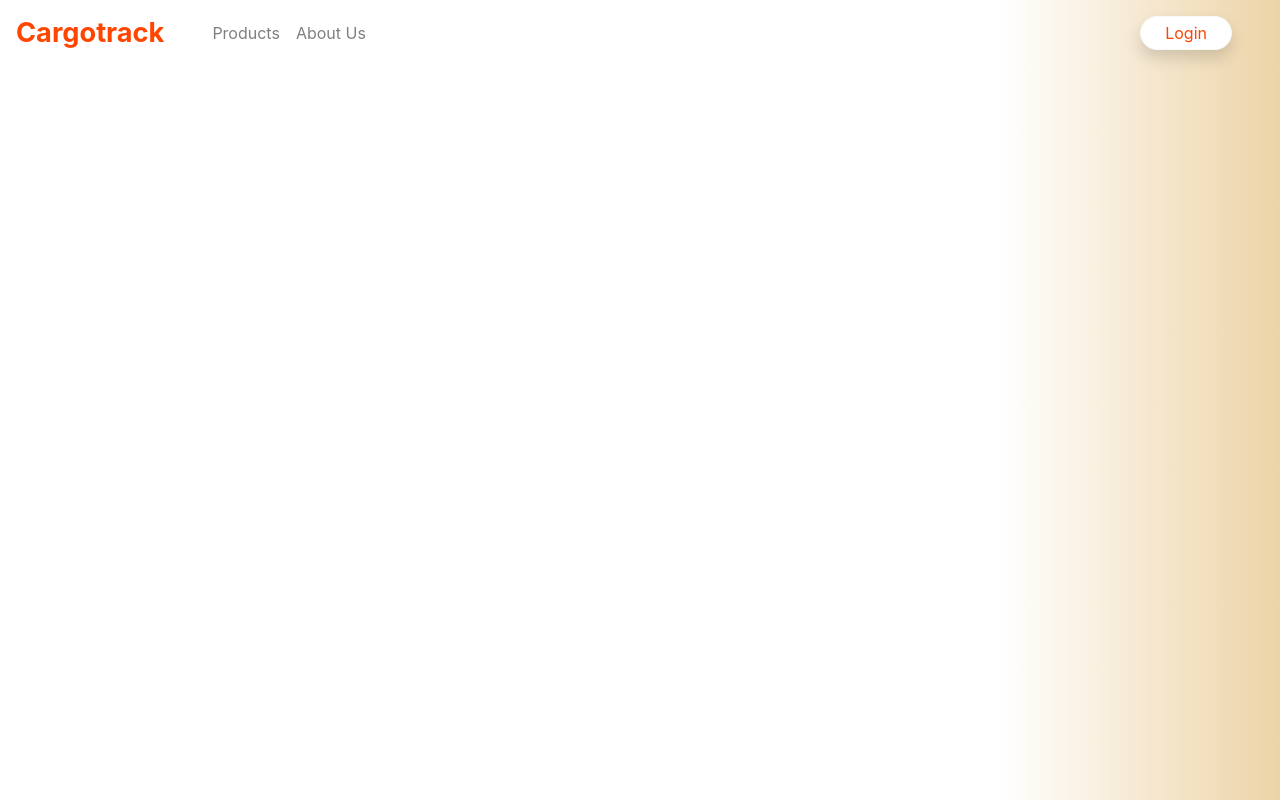
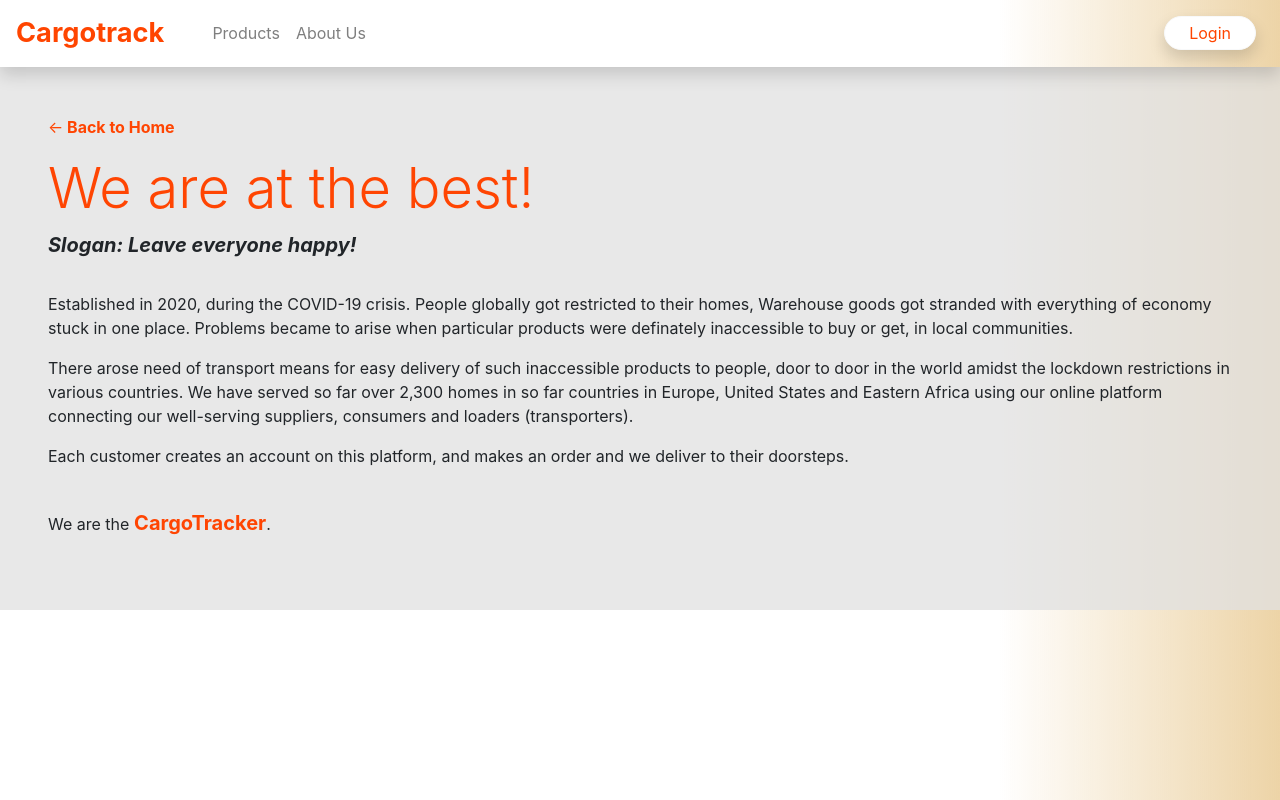
Before and after one commit to KenjxJJ/green-connection-app, a React (Create React App) app: page /about-us in a window 1280 px wide. Built offline with nearby package versions, Linux system fonts and the light colour scheme; no server answers.

Commit message:
Add an about us page

```diff
--- a/src/App.jsx
+++ b/src/App.jsx
@@ -2,6 +2,7 @@ import React from "react";
 import Nagivation from "./components/Navigation";
 import { BrowserRouter as Router, Switch, Route } from "react-router-dom";
 import HomePage from "./pages/HomePage";
+import AboutUsPage from "./pages/AboutUsPage";
 import TraceProductPage from "./pages/TraceProductPage";
 import ProductDetailsPage from "./pages/ProductDetailsPage";
 import ProductsPage from "./pages/ProductsPage";
@@ -19,6 +20,7 @@ const App = () => {
           <Switch>
             <Route exact path="/" component={HomePage} />
             <Route path="/trace" component={TraceProductPage} />
+            <Route path="/about-us" component={AboutUsPage} />
             <Route path="/create-package" component={CreateNewPackage} />
             <Route path="/add-product" component={AddNewProductPage} />
             <Route path="/products" component={ProductsPage} />
--- a/src/components/Navigation.jsx
+++ b/src/components/Navigation.jsx
@@ -17,7 +17,7 @@ const Navigation = () => {
 
   return (
     <>
-      <Navbar light expand="md" className="mr-4">
+      <Navbar light expand="md" className="shadow mx-0">
         <NavbarBrand href="/" className="mr-4 font-weight-bold">
           <span style={{ color: "orangered" }}>Cargotrack</span>
         </NavbarBrand>
@@ -28,11 +28,8 @@ const Navigation = () => {
               <NavLink href="/products">Products</NavLink>
             </NavItem>
             <NavItem>
-              <NavLink href="#">About Us</NavLink>
+              <NavLink href="/about-us">About Us</NavLink>
             </NavItem>
-            {/* <NavItem>
-              <NavLink href="#">Prices</NavLink>
-            </NavItem> */}
           </Nav>
           <Nav className="ml-3 ml-md-auto" navbar>
             <NavItem>
--- a/src/index.css
+++ b/src/index.css
@@ -114,6 +114,14 @@ img {
 }
 
 /*
+* Products Page
+*/
+header.all-products-section{
+  background-color: #ff4400b0;
+
+}
+
+/*
 * Product Page Details
 */
 .img-product {
@@ -136,9 +144,21 @@ img {
 
 
 /*
+* About Page
+*/
+.about-page{
+  background-color: #e2e2e2c4;
+}
+
+/*
 *  Add New Product Page,
 *  Create New Package
 */
+.other-link,
+.brand{
+ color: #ff4400fd !important;
+}
+
 .new-product-section{
    background-color: #e6620a54;
    color: rgb(65, 65, 65);
--- /dev/null
+++ b/src/pages/AboutUsPage.jsx
@@ -0,0 +1,44 @@
+import React from "react";
+import { Link } from "react-router-dom";
+
+const AboutUsPage = () => {
+  return (
+    <>
+      <section className="about-page px-5 py-5">
+      <p className="other-link">&#8592;
+        <Link className="other-link my-2 font-weight-bold" href="/"> Back to Home</Link>
+        </p>
+        <header>
+          <h1 className="display-4 brand"> We are at the best!</h1>
+          <p className="lead font-weight-bolder font-italic">Slogan: Leave everyone happy!</p>
+        </header>
+        <main className="py-3 font-weight-normal">
+          <p>
+            Established in 2020, during the COVID-19 crisis. People globally got
+            restricted to their homes, Warehouse goods got stranded with everything of economy stuck in one place.
+            Problems became to arise when particular products were definately inaccessible to buy or get, in local communities.
+          </p>
+          <p>
+            {" "}
+            There arose need of transport means for easy delivery of such inaccessible products to
+            people, door to door in the world amidst the lockdown restrictions
+            in various countries. We have served so far over 2,300 homes in so far countries in Europe, United States and Eastern Africa using
+            our online platform connecting our well-serving suppliers, consumers and loaders (transporters).
+            <br />
+            </p>
+            <p> Each customer creates an account on this platform, and makes
+            an order and we deliver to their doorsteps.
+          </p>
+        </main>
+        <footer className="py-2">
+          <p>
+            We are the
+            <span className="lead font-weight-bold brand"> CargoTracker</span>.
+          </p>
+        </footer>
+      </section>
+    </>
+  );
+};
+
+export default AboutUsPage;
```
Also changed, not shown: 1 other file (tests, documents, lock files or other folders).
